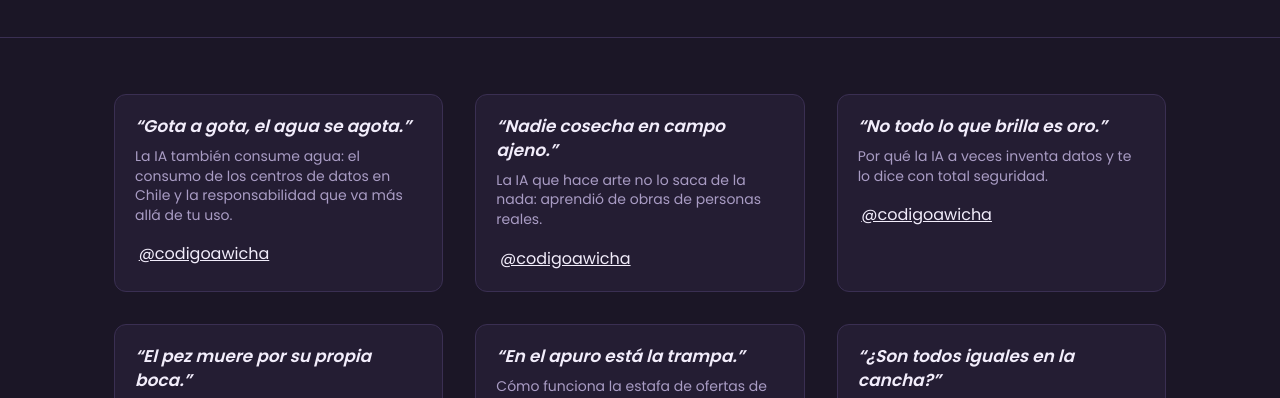
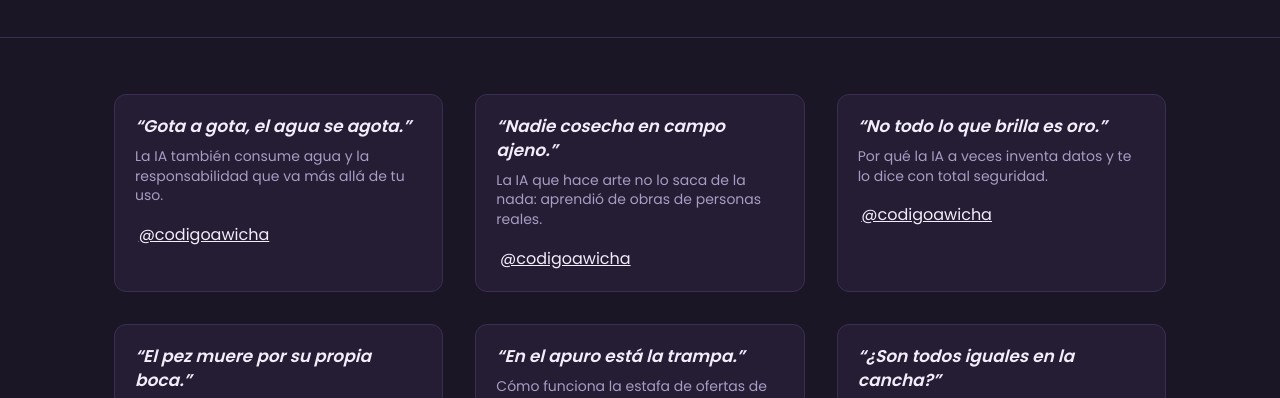
Before and after one commit to miloarratia/codigoawicha, a plain HTML site: page dice-mi-awicha.html in a window 1280 px wide. Shown: the part 356-754 px from the top of the page. Drawn offline with Linux system fonts and the light colour scheme; a script that the page names is missing.

Commit message:
Update dice-mi-awicha.html

```diff
--- a/dice-mi-awicha.html
+++ b/dice-mi-awicha.html
@@ -81,7 +81,7 @@ footer .social a{color:var(--turquesa);text-decoration:none;font-weight:500}
 <div class="grid-videos">
 <div class="vcard">
   <p class="quote">&ldquo;Gota a gota, el agua se agota.&rdquo;</p>
-  <p class="desc">La IA tambi&eacute;n consume agua: el consumo de los centros de datos en Chile y la responsabilidad que va m&aacute;s all&aacute; de tu uso.</p>
+  <p class="desc">La IA tambi&eacute;n consume agua y la responsabilidad que va m&aacute;s all&aacute; de tu uso.</p>
   <div class="frame">
     <blockquote class="tiktok-embed" cite="https://www.tiktok.com/@codigoawicha/video/7683195560668564756" data-video-id="7683195560668564756" style="max-width: 400px;min-width: 280px;">
       <section><a target="_blank" title="@codigoawicha" href="https://www.tiktok.com/@codigoawicha">@codigoawicha</a></section>
```
